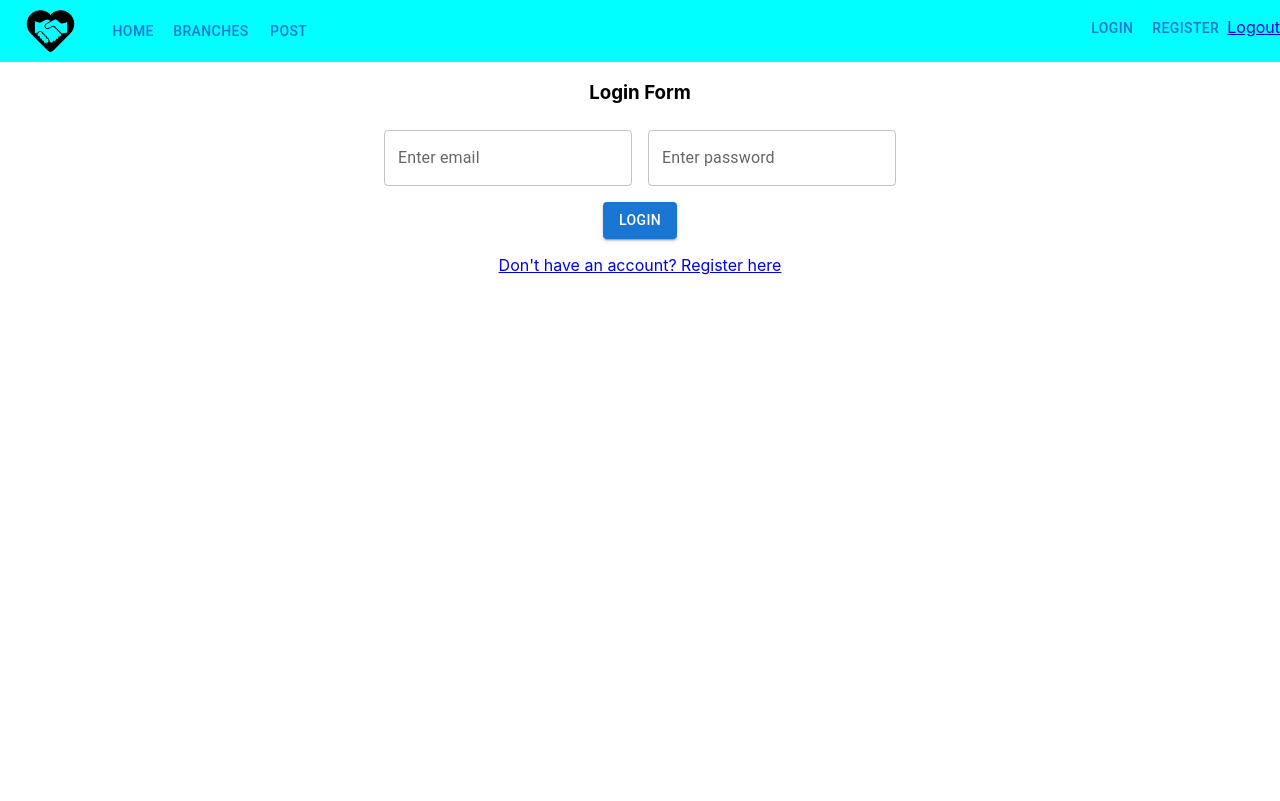
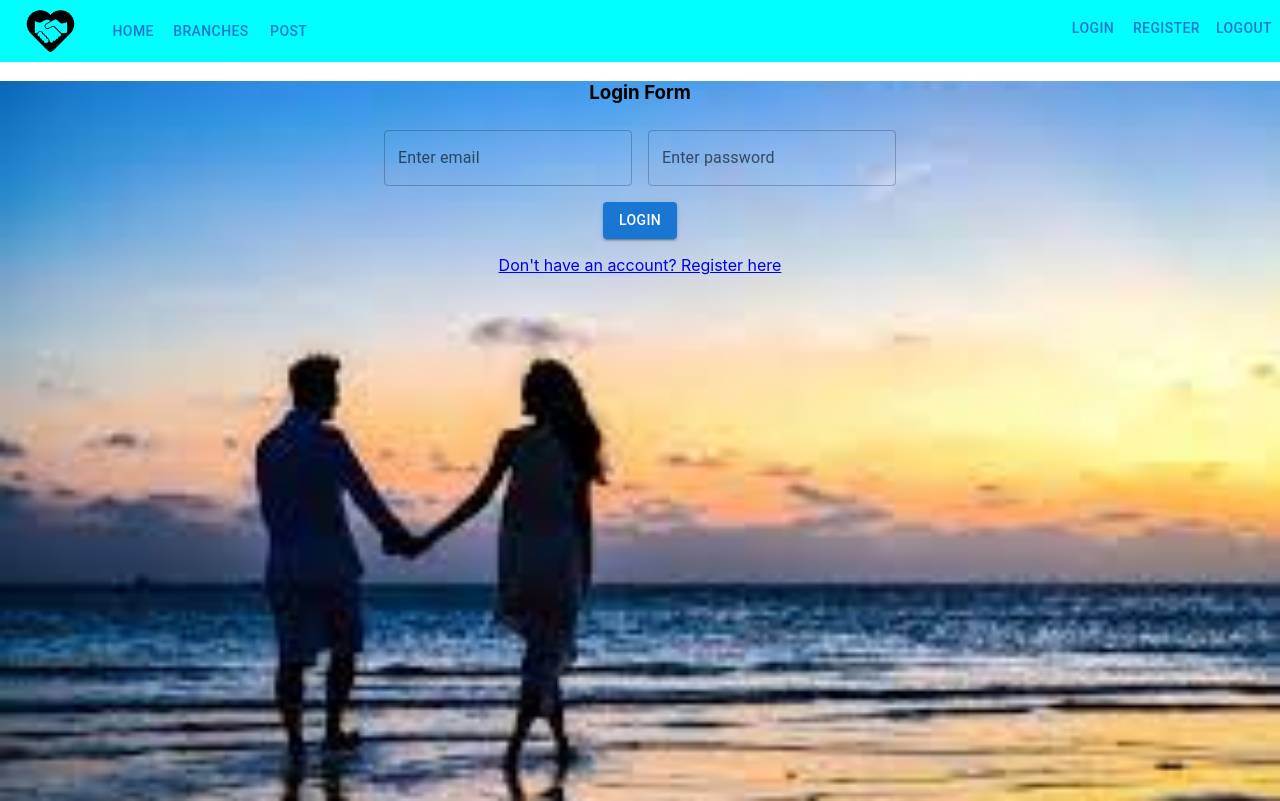
Before and after one commit to BBHATIYA/Final-Project, a React (Create React App) app in the folder client/: page /login in a window 1280 px wide. Built offline with nearby package versions, Linux system fonts and the light colour scheme.

Commit message:
adding style

```diff
--- a/client/src/App.css
+++ b/client/src/App.css
@@ -97,3 +97,18 @@
   text-align: left;
 
 }
+
+/* body{
+  background-image: url("./components/bgimage.png");
+  background-size: cover;
+  background-attachment: fixed;
+  background-position: center;
+} */
+
+.login-register{
+  background-image: url("./components/bgimage.png");
+    background-size: cover;
+    background-attachment: fixed;
+    background-position: center;
+    height: 90vh;
+}
--- a/client/src/components/Nav.js
+++ b/client/src/components/Nav.js
@@ -41,13 +41,9 @@ const Nav = (props) => {
         <Button component={Link} to="/register">
           Register
         </Button>
-        <Link
-          className="navbar-brand text-white text-lg brand-text"
-          to="/logout"
-          onClick={handleLogout}
-        >
+        <Button component={Link} to="/logout" onClick={handleLogout}>
           Logout
-        </Link>
+        </Button>
       </div>
     </div>
   );
```
Also changed, not shown: client/src/components/bgimage.png (added).
